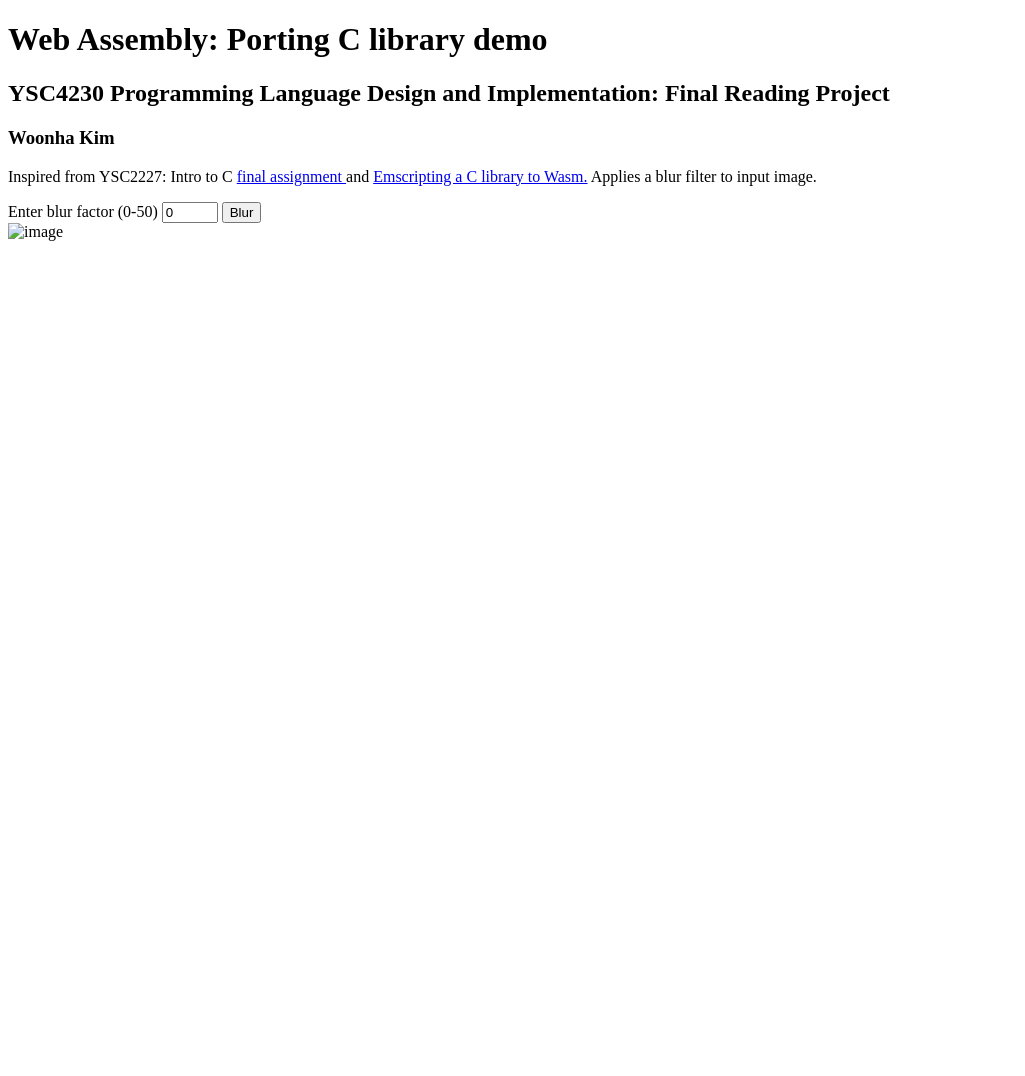
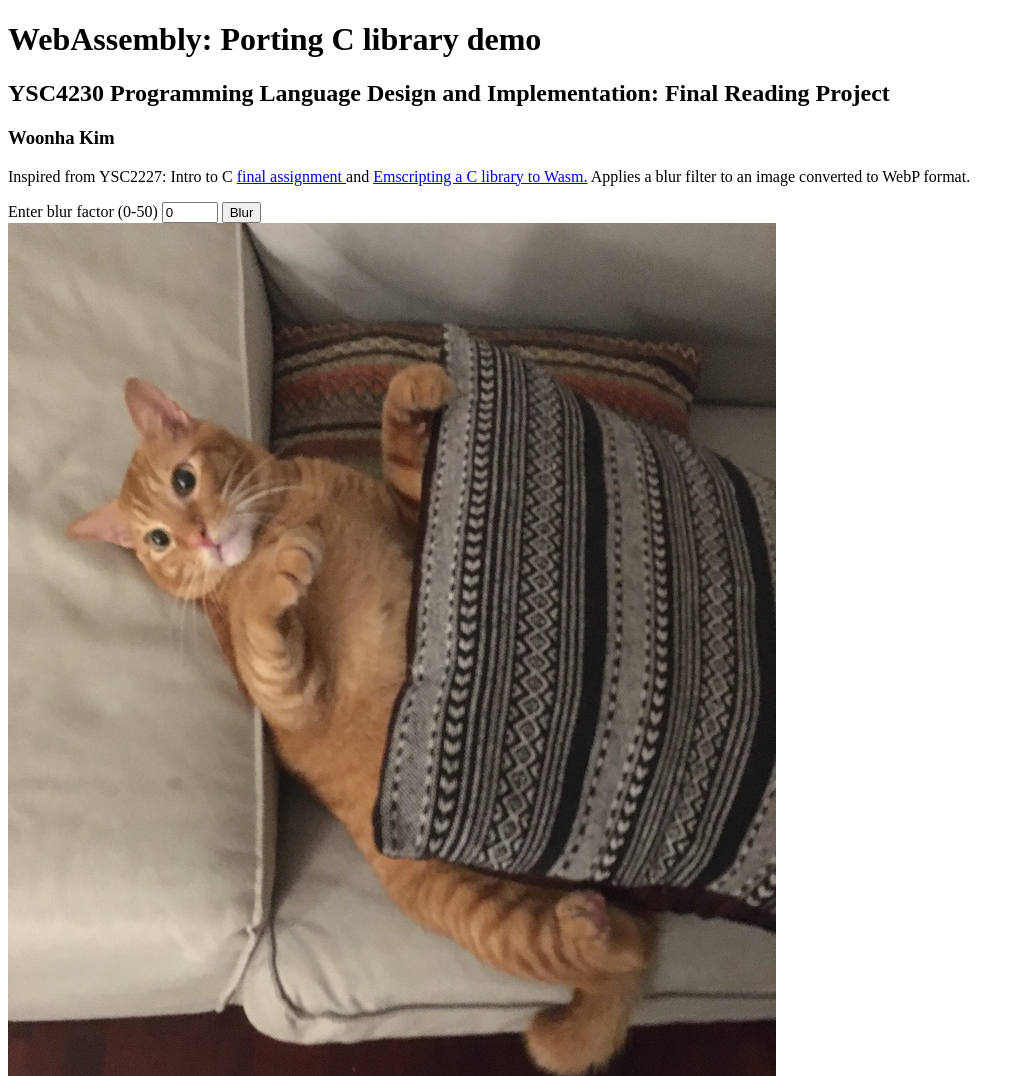
Before and after one commit to Ivan-Kim/Blurred-WebP-Viewer, a plain HTML site: page blur.html in a window 1280 px wide. Shown: the top 1076 px of the page, without its empty margins (0-1025 px from the left). Before the commit the page ends 800 px from the top, so only its background shows below. Drawn offline with Linux system fonts and the light colour scheme; no server answers.

Commit message:
hello kitty

```diff
--- a/blur.html
+++ b/blur.html
@@ -21,7 +21,7 @@ limitations under the License.
   </head>
 
   <body>
-    <h1>Web Assembly: Porting C library demo </h1>
+    <h1>WebAssembly: Porting C library demo </h1>
     <h2>YSC4230 Programming Language Design and Implementation: Final Reading Project</h2>
     <h3>Woonha Kim</h3>
 
@@ -34,13 +34,13 @@ limitations under the License.
       and
       <a href="https://developers.google.com/web/updates/2018/03/emscripting-a-c-library#get_an_image_from_javascript_into_wasm" target="_blank">
         Emscripting a C library to Wasm.</a>
-      Applies a blur filter to input image.
+      Applies a blur filter to an image converted to WebP format.
     </p>
     <label for="n">Enter blur factor (0-50) </label>
     <input type = "number" id = "n" value = "0" min = "0" max = "50"/>
     <button onclick="myblur()">Blur</button>
     <br>
-    <img id="input_image" src="image.jpg" alt="image">
+    <img id="input_image" src="cat.jpeg" alt="image">
     <!-- <div class="output">
         <pre id="log"></pre>
     </div> -->
@@ -59,7 +59,7 @@ limitations under the License.
           return ctx.getImageData(0, 0, img.width, img.height);
         }
         async function myblur() {
-          image = await loadImage('./image.jpg');
+          image = await loadImage('./cat.jpeg');
           p = api.create_buffer(image.width, image.height);
           Module.HEAP8.set(image.data, p);
           const n = document.getElementById("n").value
@@ -74,8 +74,6 @@ limitations under the License.
 
           const blob = new Blob([result], {type: 'image/webp'});
           const blobURL = URL.createObjectURL(blob);
-          // const img = document.createElement('img');
-          // img.src = blobURL;
           document.getElementById("input_image").src = blobURL
         }
     </script>
@@ -96,7 +94,6 @@ limitations under the License.
         get_result_size: Module.cwrap('get_result_size', 'number', []),
         blur: Module.cwrap('blur', 'number', ['number', 'number', 'number', 'number'])
       };
-      // myblur()
     };
     </script>
     <!-- // [END code-block] -->
```
Also changed, not shown: cat.jpeg (added).
